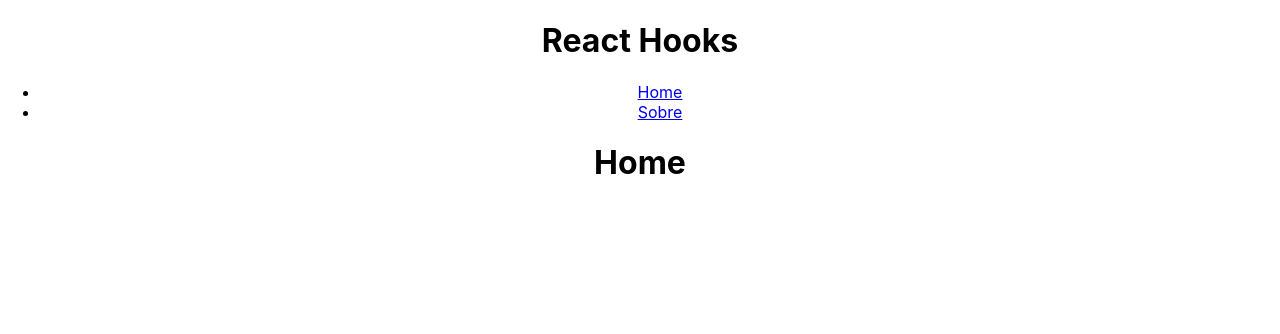
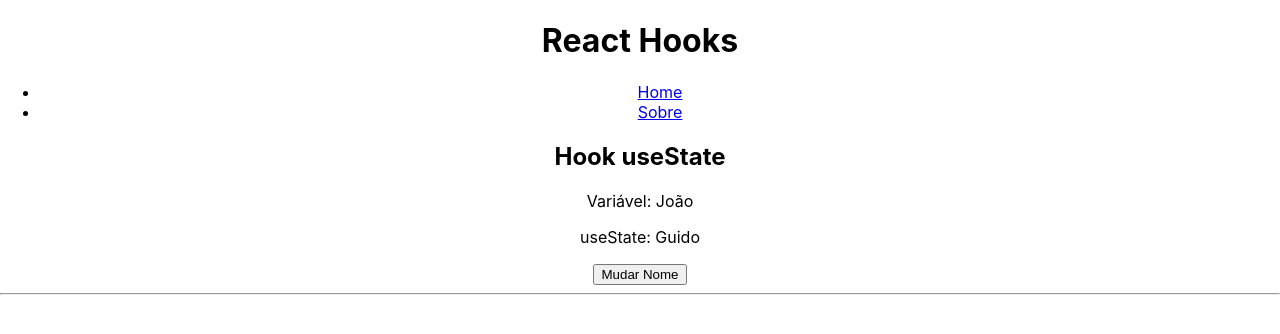
Before and after one commit to GuidoStocco/React.js, a React (Create React App) app in the folder 9_Hooks/reacthooks/: page / in a window 1280 px wide. Shown: the top 334 px of the page. Built offline with nearby package versions, Linux system fonts and the light colour scheme.

Commit message:
aprendendo mais sobre useState

```diff
--- /dev/null
+++ b/9_Hooks/reacthooks/src/components/HookUseState.js
@@ -0,0 +1,27 @@
+import {useState} from "react";
+
+const HookUseState = () => {
+
+    let useNome = "João";
+    const [nome, setNome] = useState('Guido');
+
+    const mudar = () => {
+        useNome = 'joao miguel'
+
+        setNome('Guido Stocco');
+    }
+
+
+
+    return(
+        <div>
+            <h2>Hook useState</h2>
+            <p>Variável: {useNome}</p>
+            <p>useState: {nome}</p>
+            <button onClick={mudar}>Mudar Nome</button>
+            <hr/>
+        </div>
+    )
+};
+
+export default HookUseState;
--- a/9_Hooks/reacthooks/src/pages/Home.js
+++ b/9_Hooks/reacthooks/src/pages/Home.js
@@ -1,9 +1,10 @@
+import HookUseState from "../components/HookUseState";
 
 
 const Home = () => {
     return(
         <div>
-            <h1>Home</h1>
+            <HookUseState/>
         </div>
     )
 };
```
